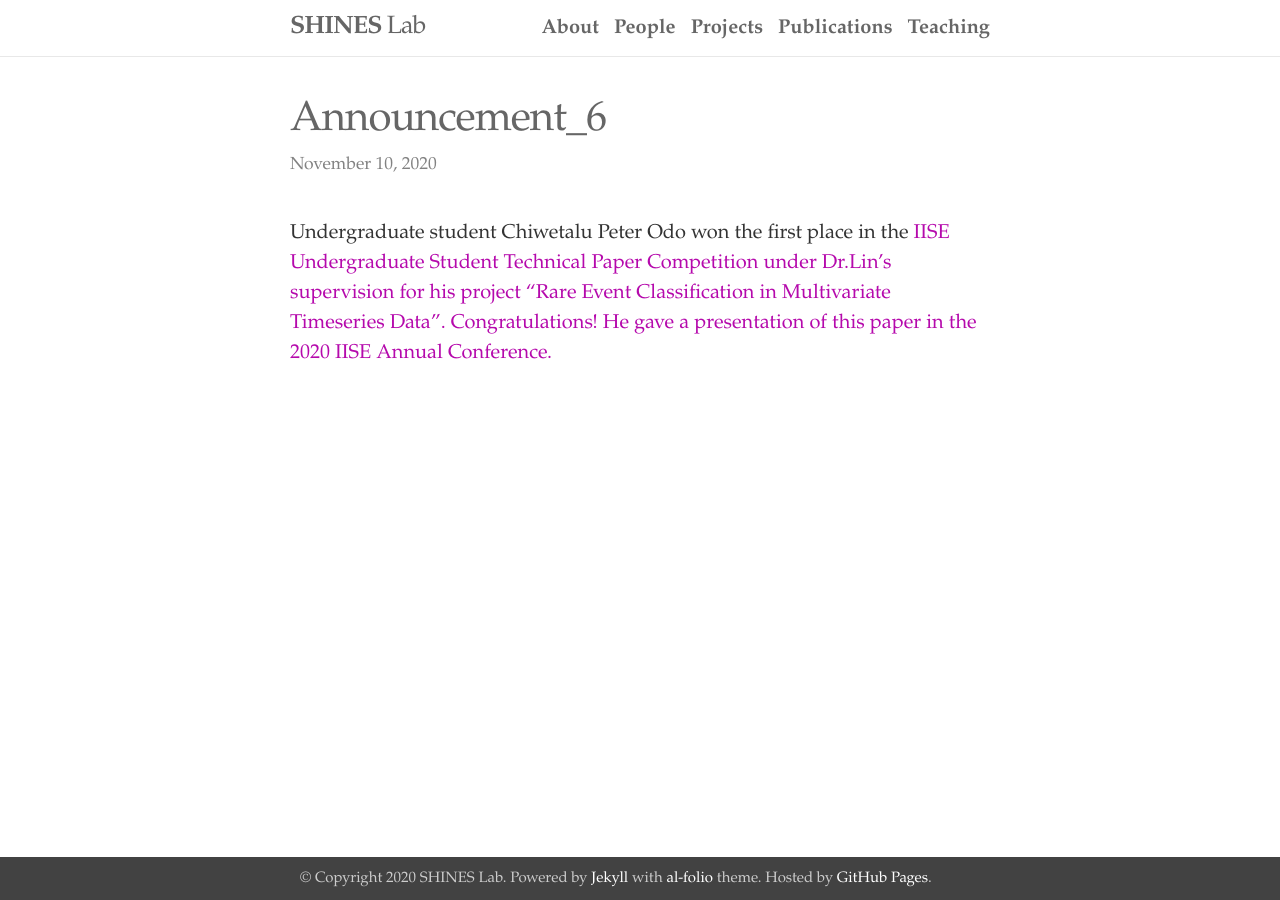
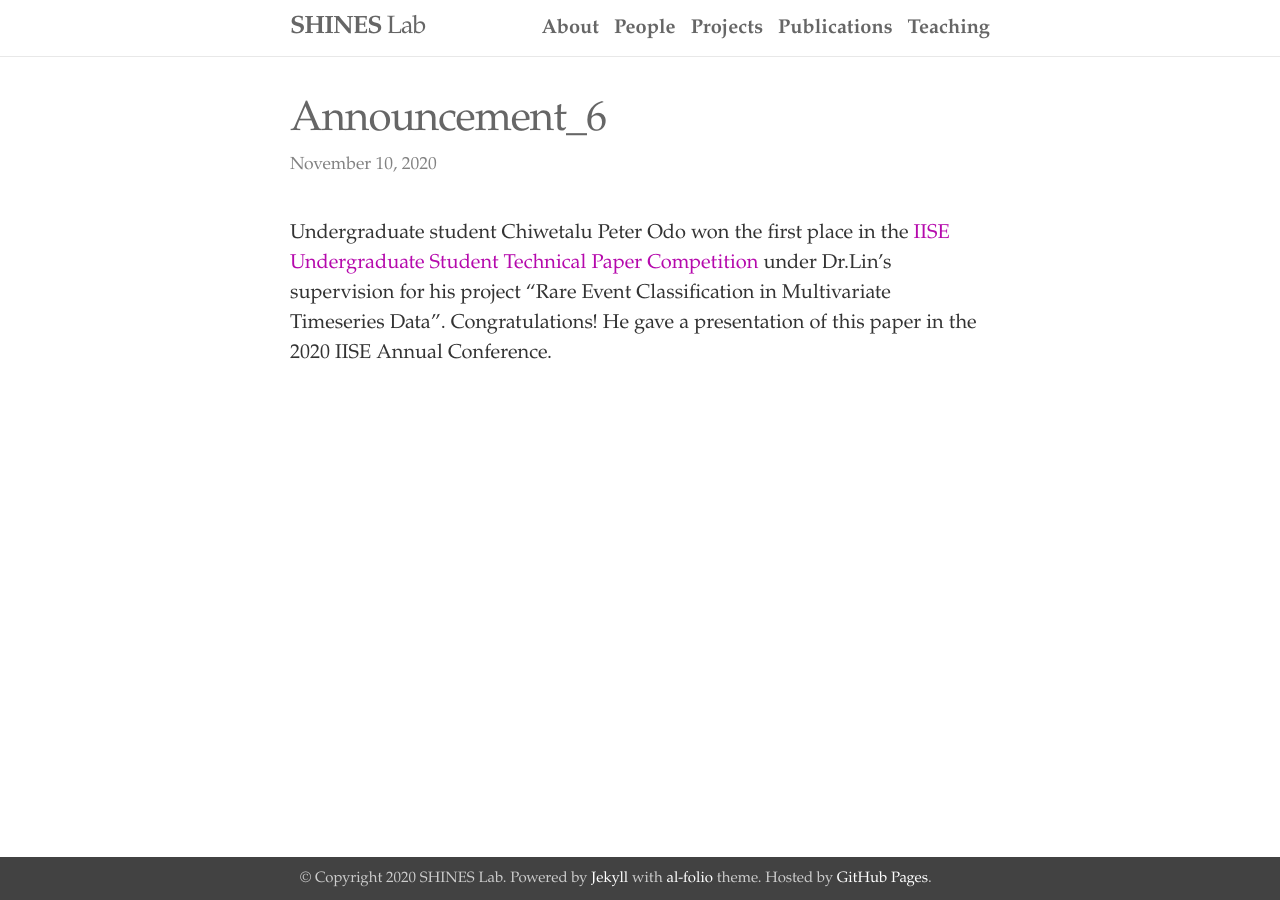
Before and after one commit to shines-lab/shines-lab.github.io, a Jekyll site: the page built from _news/announcement_6.md, in a window 1280 px wide. Built offline with Jekyll 4.4.1, drawn with Linux system fonts in a browser that asks for light colours.

```diff
--- a/_news/announcement_6.md
+++ b/_news/announcement_6.md
@@ -4,4 +4,4 @@ date: 2020-11-10
 inline: true
 ---
 
-Undergraduate student Chiwetalu Peter Odo won the first place in the  <a href="https://www.iise.org/Details.aspx?id=863"> IISE Undergraduate Student Technical Paper Competition <a> under Dr.Lin's supervision for his project "Rare Event Classification in Multivariate Timeseries Data". Congratulations! He gave a presentation of this paper in the 2020 IISE Annual Conference.
+Undergraduate student Chiwetalu Peter Odo won the first place in the  <a href="https://www.iise.org/Details.aspx?id=863"> IISE Undergraduate Student Technical Paper Competition </a> under Dr.Lin's supervision for his project "Rare Event Classification in Multivariate Timeseries Data". Congratulations! He gave a presentation of this paper in the 2020 IISE Annual Conference.
```
